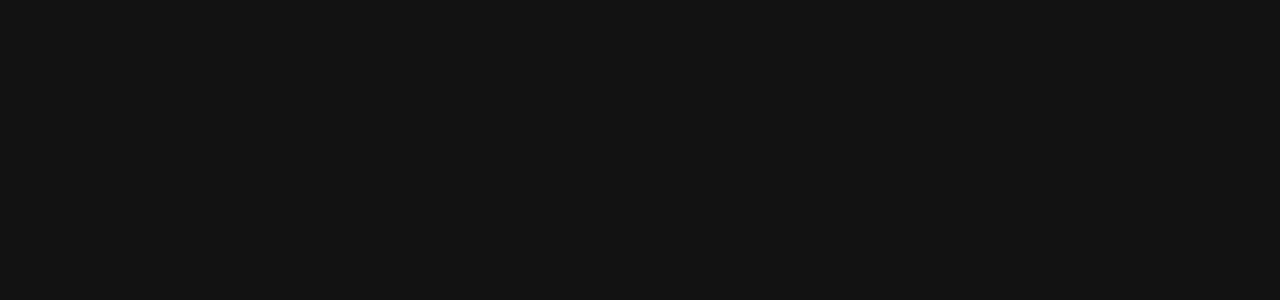
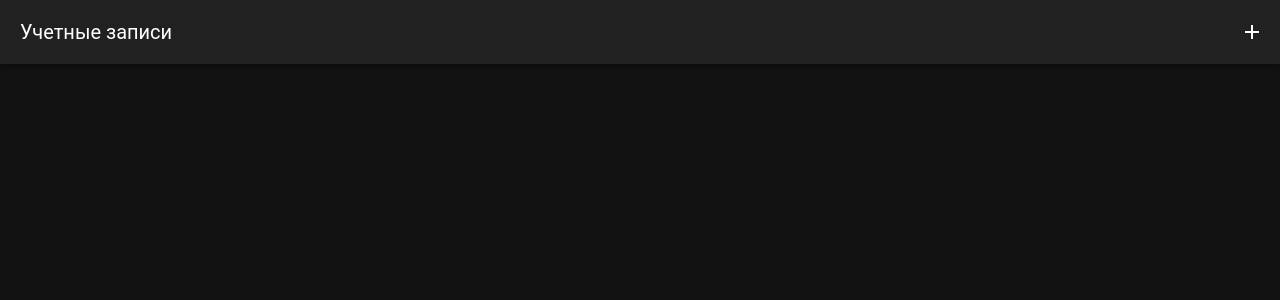
Before and after one commit to glebDyakov/saasoft-accounts, a Vue app: page / in a window 1280 px wide. Shown: the top 300 px of the page. Built offline with nearby package versions, Linux system fonts and the light colour scheme.

Commit message:
add app bar

```diff
--- a/src/App.vue
+++ b/src/App.vue
@@ -1,5 +1,12 @@
 <template>
   <v-app>
+    <v-app-bar>
+        <v-toolbar-title>Учетные записи</v-toolbar-title>
+        <v-spacer></v-spacer>
+        <v-btn icon @click="handleClick">
+          <v-icon>mdi-plus</v-icon>
+        </v-btn>
+    </v-app-bar>
     <v-main>
       <router-view />
     </v-main>
```
